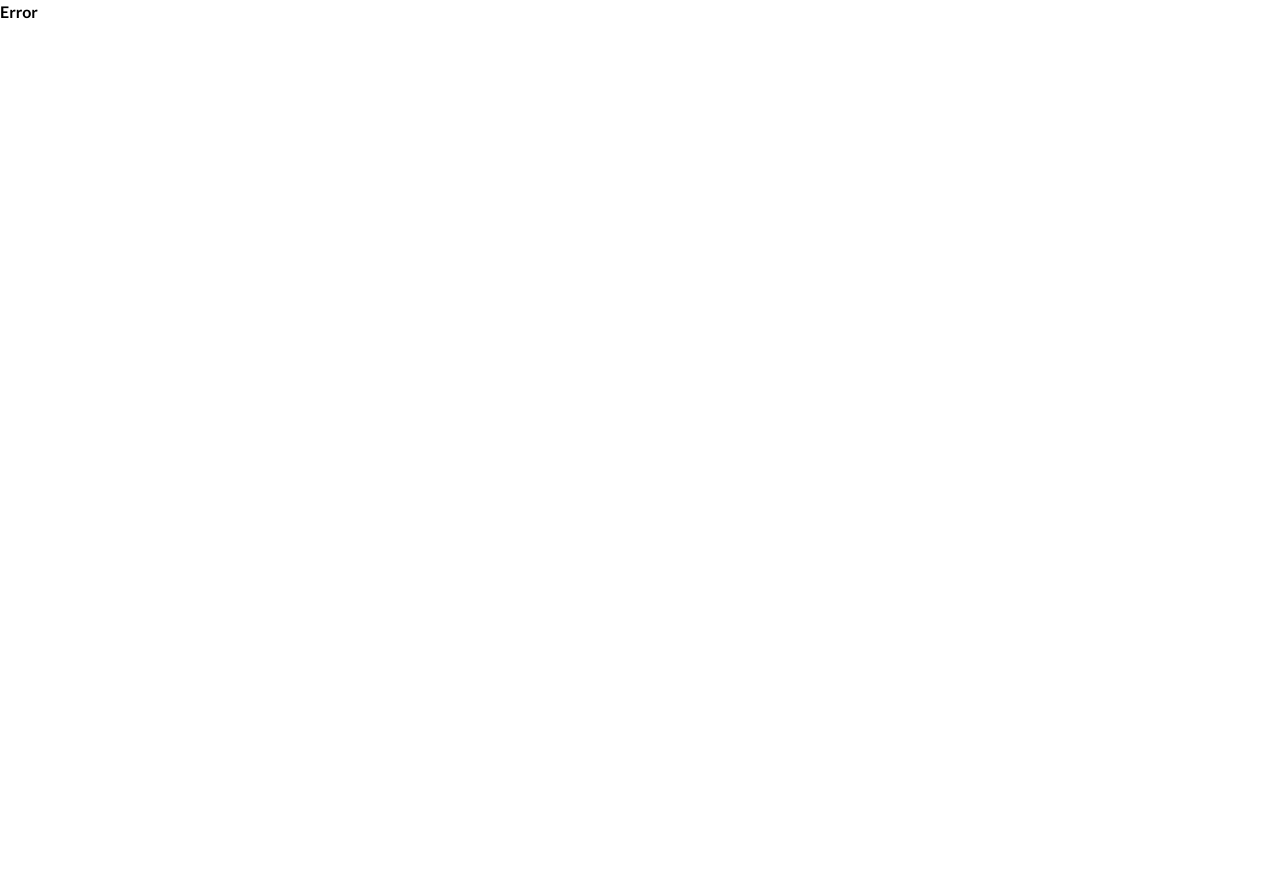
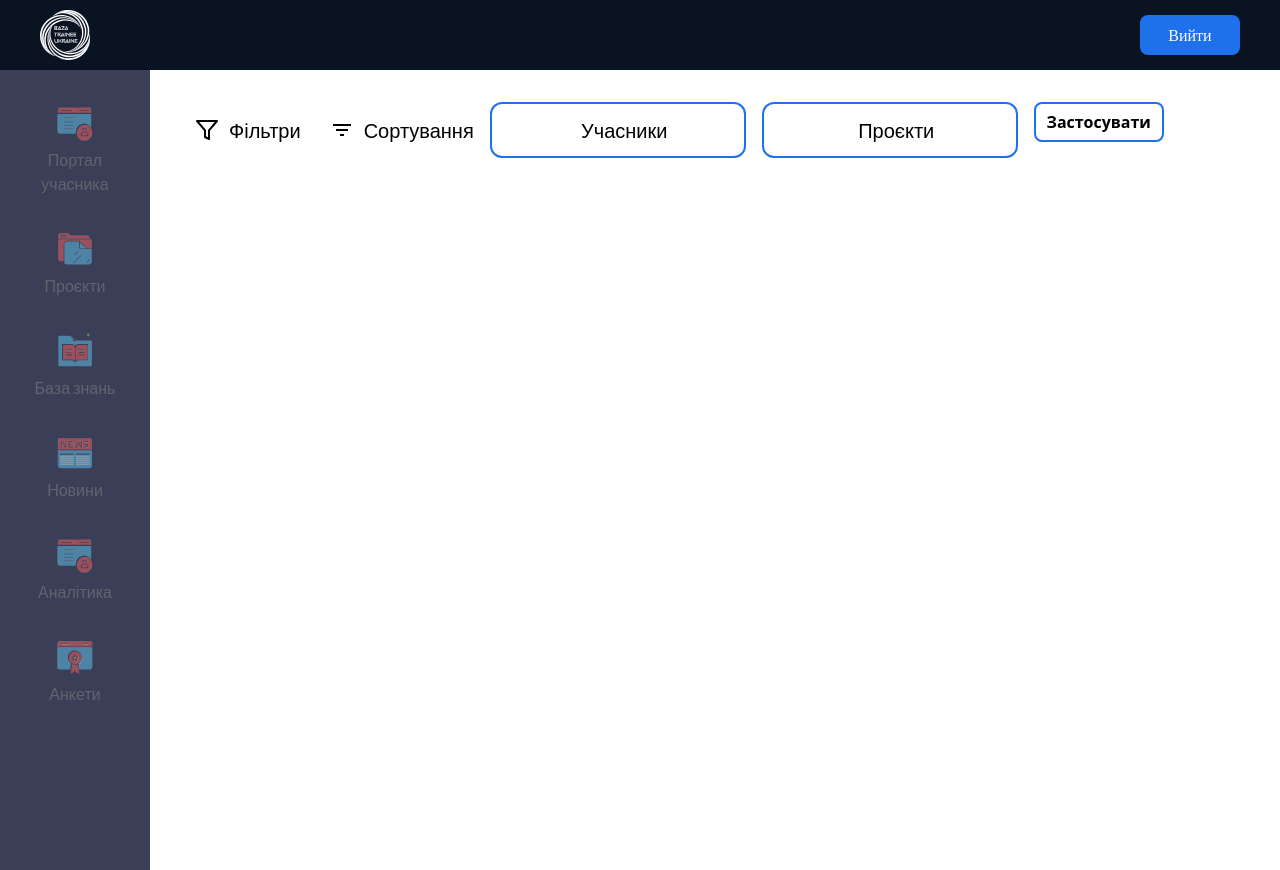
Before and after one commit to baza-trainee/baza-crm-frontend, a React (Vite) app: page /crm/analytics in a window 1280 px wide. Before the commit this address had no page. Before the commit the page ends 800 px from the top, so only its background shows below. Built offline with nearby package versions, Linux system fonts and the light colour scheme.

Commit message:
create buttons for analitics

```diff
--- a/src/App.tsx
+++ b/src/App.tsx
@@ -5,7 +5,7 @@ import Communication from './pages/Communication';
 import Email from './pages/Email';
 import Error from './pages/Error';
 import Evaluating from './pages/Evaluating';
-import Events from './pages/Events';
+import Analytics from './pages/Analytics';
 import ForgottenPassword from './pages/ForgottenPassword';
 import HomeLayout from './components/HomeLayout';
 import Knowledge from './pages/Knowledge';
@@ -86,8 +86,8 @@ const router = createBrowserRouter([
         element: <Loyalty />,
       },
       {
-        path: 'events',
-        element: <Events />,
+        path: 'analytics',
+        element: <Analytics />,
       },
     ],
   },
--- /dev/null
+++ b/src/components/Button.tsx
@@ -0,0 +1,15 @@
+import React from 'react';
+
+export type ButtonProps = {
+  label: string;
+};
+
+const Button: React.FC<ButtonProps> = ({ label }) => {
+  return (
+    <button className="w-[130px] h-[40px] border-2 border-solid border-primary-blue hover:bg-primary-blue hover:text-white rounded-lg font-sans font-semibold text-base">
+      {label}
+    </button>
+  );
+};
+
+export default Button;
--- a/src/components/Sidebar.tsx
+++ b/src/components/Sidebar.tsx
@@ -43,14 +43,14 @@ const Sidebar = () => {
             </div>
           </li>
         </Link>
-        {/* <Link to="events">
+        <Link to="analytics">
           <li className="opacity-50 hover:text-[#E4F1FF] hover:bg-[#788AA0] hover:opacity-100 duration-500 rounded-lg p-1">
             <div className="flex flex-col items-center">
-              <img src={events} width={50} height={50}></img>
-              <h2>Події та заходи</h2>
+              <img src={logo} width={50} height={50}></img>
+              <h2>Аналітика</h2>
             </div>
           </li>
-        </Link> */}
+        </Link>
         <Link to="questionnaires">
           <li className="opacity-50 hover:text-[#E4F1FF] hover:bg-[#788AA0] hover:opacity-100 duration-500 rounded-lg p-1">
             <div className="flex flex-col items-center">
--- /dev/null
+++ b/src/pages/Analytics.tsx
@@ -0,0 +1,70 @@
+import React from 'react';
+import { FiFilter } from 'react-icons/fi';
+import { RiFilter3Line } from 'react-icons/ri';
+import Button from '../components/Button';
+// import { ButtonProps } from '../components/Button';
+
+const Analytics: React.FC = () => {
+  return (
+    <section className="p-8 flex flex-row font-lato font-normal text-[20px] leading-[30px]">
+      <div className="flex flex-row">
+        <div className="mr-4 flex flex-row items-center has-[:checked]:text-primary-blue">
+          <label className="w-full  text-center flex items-center">
+            <input
+              type="radio"
+              id="filter"
+              name="action"
+              value="Фільтр"
+              className="invisible"
+            />
+            <FiFilter className="w-6 h-6 mr-2.5" />
+            Фільтри
+          </label>
+        </div>
+        <div className="mr-4 flex flex-row items-center has-[:checked]:text-primary-blue">
+          <label className="w-full flex text-center items-center">
+            <input
+              type="radio"
+              id="sorting"
+              name="action"
+              value="Сортування"
+              className="invisible"
+            />
+            <RiFilter3Line className="w-6 h-6 mr-2.5" />
+            Сортування
+          </label>
+        </div>
+      </div>
+      <div className="flex flex-row ">
+        <div className="mr-4 flex items-center justify-center h-14 w-64 rounded-xl border-2 border-solid border-primary-blue  has-[:checked]:text-primary-blue">
+          {/* <div className="justify-center before:hidden has-[:checked]:before:block  before:absolute  before:bottom-[-12px]	 before:rounded-b-lg before:bg-primary-blue before:h-5 before:w-64 relative  mr-4 flex items-center h-14 w-64 rounded-xl border-2 border-solid border-primary-blue has-[:checked]:text-primary-blue"> */}
+          <input
+            type="radio"
+            id="users"
+            name="info"
+            value="Учасники"
+            className="invisible"
+          />
+          {/* <img src={blueLine} alt="blue line" /> */}
+          <label htmlFor="users" className="w-full inline-block text-center">
+            Учасники
+          </label>
+        </div>
+        <div className="mr-4 flex items-center justify-center h-14 w-64 rounded-xl border-2 border-solid border-primary-blue  has-[:checked]:text-primary-blue">
+          <input
+            type="radio"
+            id="projects"
+            name="info"
+            value="Проєкти"
+            className="invisible"
+          />
+          <label htmlFor="projects" className="w-full inline-block text-center">
+            Проєкти
+          </label>
+        </div>
+      </div>
+      <Button label={'Застосувати'} />
+    </section>
+  );
+};
+export default Analytics;
```
Also changed, not shown: src/assets/common/blue-line.svg (added), 1 other file (tests, documents, lock files or other folders).
